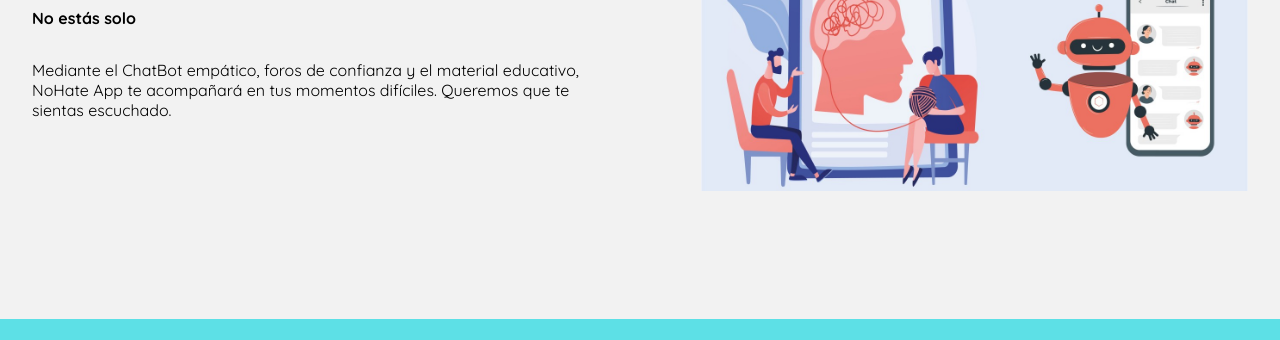
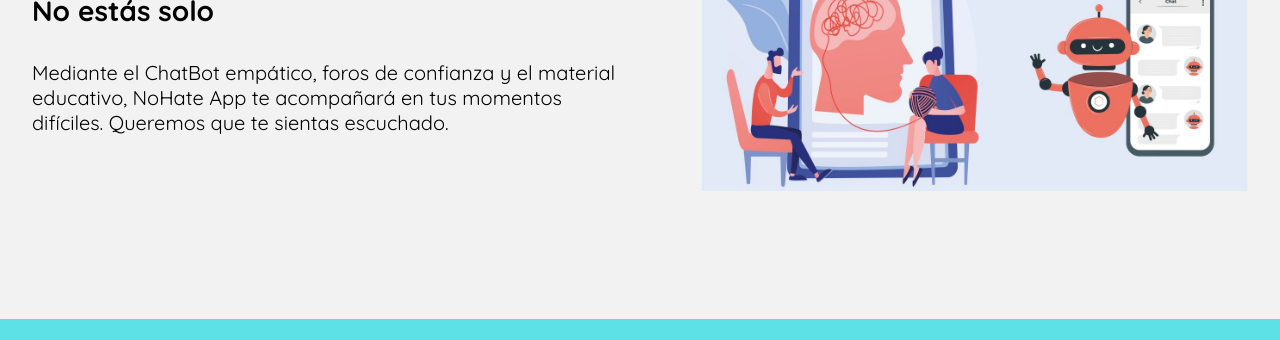
Before and after one commit to NoHate-Labs/NoHateApp-Landing-Page, a plain HTML site: page public/Beneficios.html in a window 1280 px wide. Shown: the part 661-1001 px from the top of the page. Drawn offline with Linux system fonts and the light colour scheme.

Commit message:
feat: Update font sizes for headings and paragraphs in Beneficios section

```diff
--- a/public/assets/styles/beneficios.css
+++ b/public/assets/styles/beneficios.css
@@ -140,6 +140,15 @@ main {
   flex-grow: 1;
 }
 
+.beneficio h4,
+.apoyo h4 {
+  font-size: 1.75rem;
+}
+
+.beneficio p,
+.apoyo p {
+  font-size: 1.25rem;
+}
 
 .beneficio img,
 .apoyo img {
```
